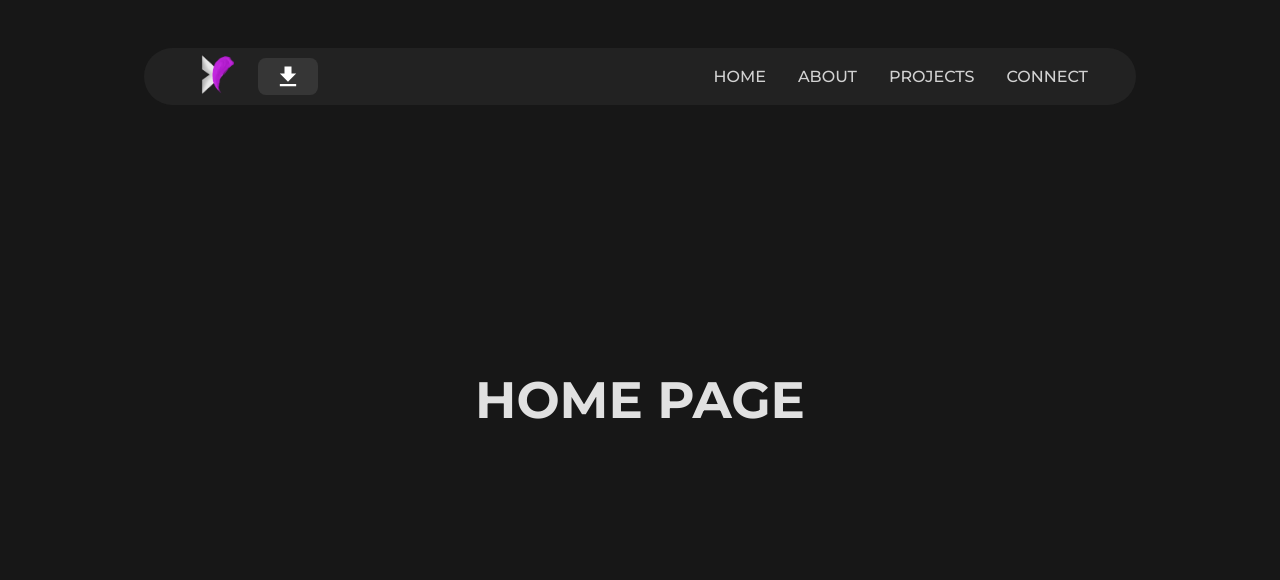
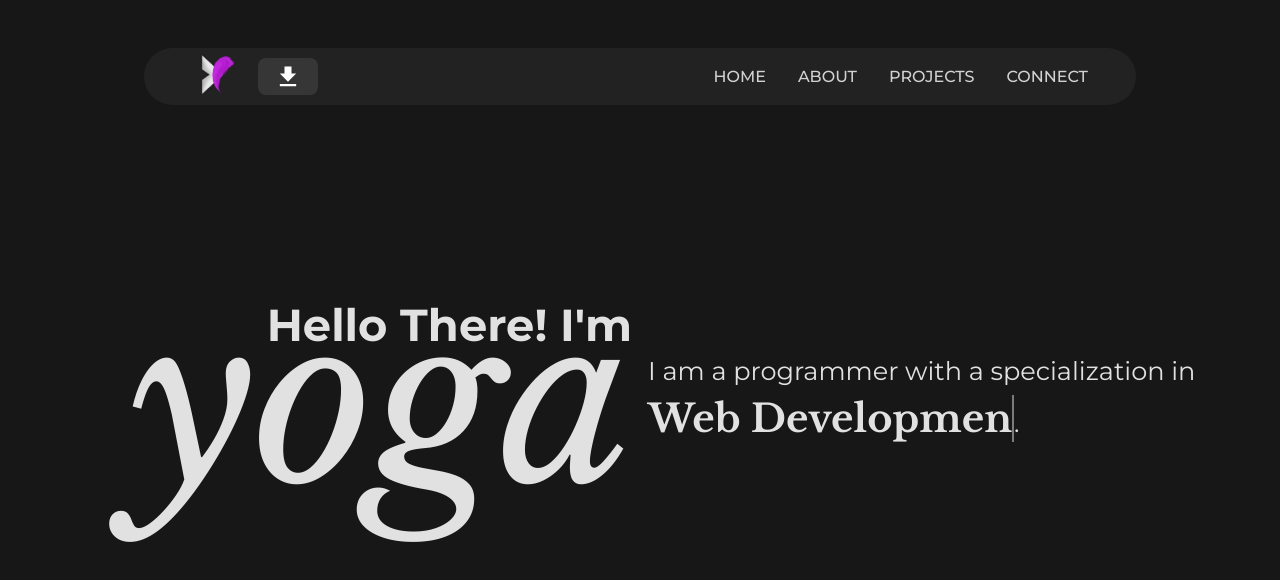
Before and after one commit to benedictusyoga/personal-portfolio, a React (Vite) app: page / in a window 1280 px wide. Shown: the top 580 px of the page. Built offline with nearby package versions, Linux system fonts and the light colour scheme.

Commit message:
homepage init

```diff
--- a/src/components/NavBar.tsx
+++ b/src/components/NavBar.tsx
@@ -1,4 +1,4 @@
-import React, { useState } from "react";
+import { useState } from "react";
 import "./NavBar.css";
 import logo from "../assets/logo.svg";
 import { MdDownload } from "react-icons/md";
--- a/src/pages/home/Home.css
+++ b/src/pages/home/Home.css
@@ -1,7 +1,65 @@
-html{
+html {
     scroll-behavior: smooth;
 }
 
-body{
+
+.home-container {
+    display: flex;
+    flex-direction: row;
+    gap: 1em;
+
     height: 100vh;
+    width: 100vw;
+
+    justify-content: center;
+    align-items: center;
 }
+
+.left-text {
+    flex: 1;
+
+    text-align: right;
+}
+
+.left-text h1 {
+    position: relative;
+    top: 2.2em;
+    font-size: 3.5vw;
+}
+
+.left-text span {
+    position: relative;
+    top: -0.1em;
+    font-size: 18vw;
+    text-transform: lowercase;
+    font-style: italic;
+}
+
+.right-text {
+    flex: 1;
+}
+
+.right-text p {
+    font-size: 2vw;
+}
+
+.typewriter {
+    font-size: 3vw;
+    font-weight: 800;
+    border-right: 2px solid #e0e0e0;
+    animation: blink 0.7s steps(2) infinite;
+}
+
+@keyframes blink {
+    0% {
+        border-color: #e0e0e0;
+    }
+
+    50% {
+        border-color: transparent;
+    }
+
+    100% {
+        border-color: #e0e0e0;
+    }
+}
--- a/src/pages/home/Home.tsx
+++ b/src/pages/home/Home.tsx
@@ -1,10 +1,53 @@
-import React from "react";
+import { useState, useEffect } from "react";
 import "./Home.css";
 
 const Home = () => {
+  const words = [
+    "Software Engineering",
+    "Web Development",
+    "UI/UX Design",
+    "Frontend Development",
+  ];
+  const [currIndex, setCurrIndex] = useState(0);
+  const [typing, setTyping] = useState(true);
+  const [text, setText] = useState("");
+
+  useEffect(() => {
+    let timeout: ReturnType<typeof setTimeout>;
+
+    if (typing) {
+      if (text.length < words[currIndex].length) {
+        timeout = setTimeout(() => {
+          setText(words[currIndex].slice(0, text.length + 1));
+        }, 100);
+      } else {
+        timeout = setTimeout(() => setTyping(false), 1000);
+      }
+    } else {
+      if (text.length > 0) {
+        setTimeout(() => {
+          setText(text.slice(0, -1));
+        }, 50);
+      } else {
+        setCurrIndex((currIndex + 1) % words.length);
+        setTyping(true);
+      }
+    }
+    return () => clearTimeout(timeout);
+  }, [text, typing, currIndex, words]);
+
   return (
-    <div id="home">
-      <h1>HOME PAGE</h1>
+    <div className="home-container" id="home">
+      <div className="left-text">
+        <h1>Hello There! I'm</h1>
+        <span>Yoga</span>
+      </div>
+      <div className="right-text">
+        <p>
+          I am a programmer with a specialization in <br />
+          <span className="typewriter"> {text}</span>.
+        </p>
+      </div>
     </div>
   );
 };
```
